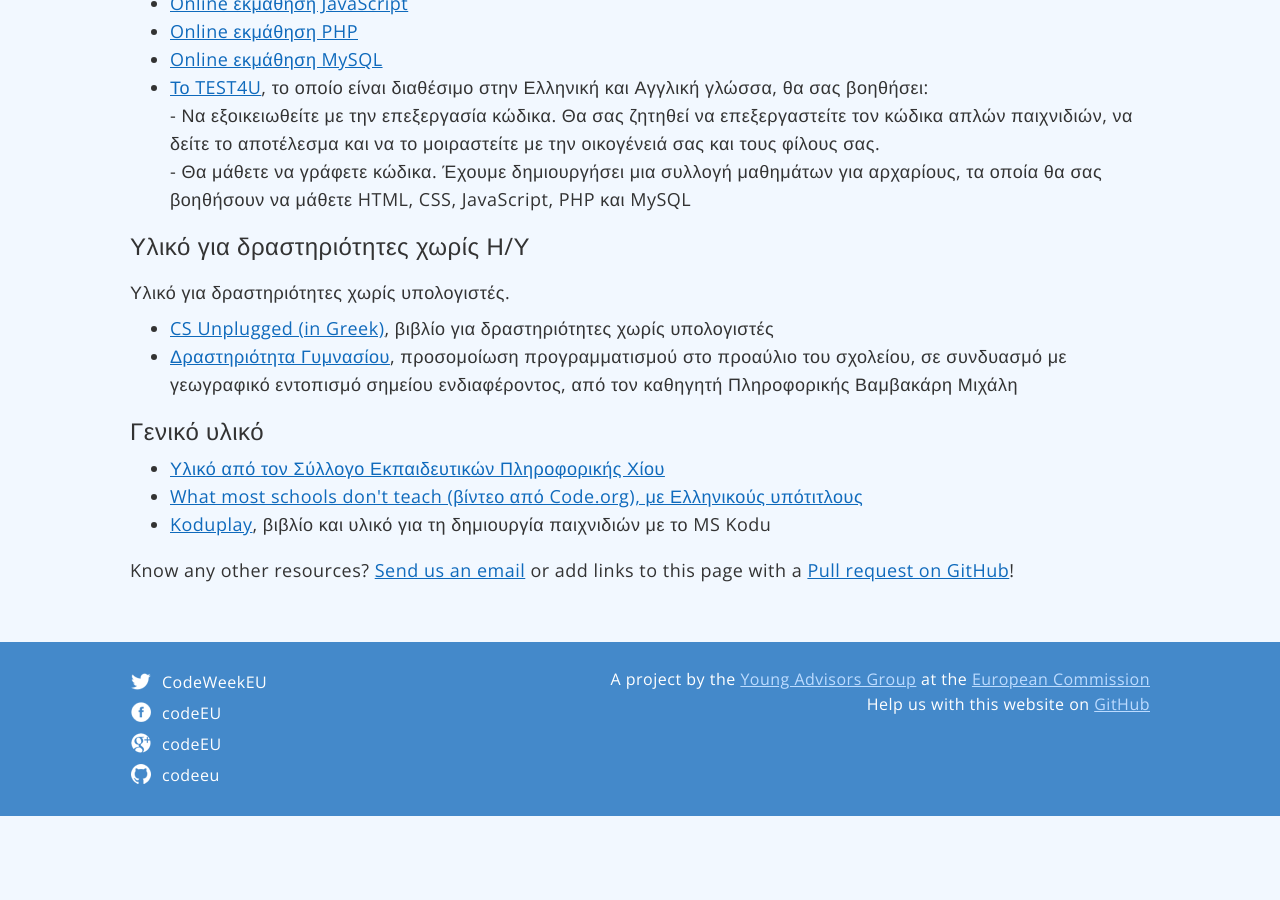
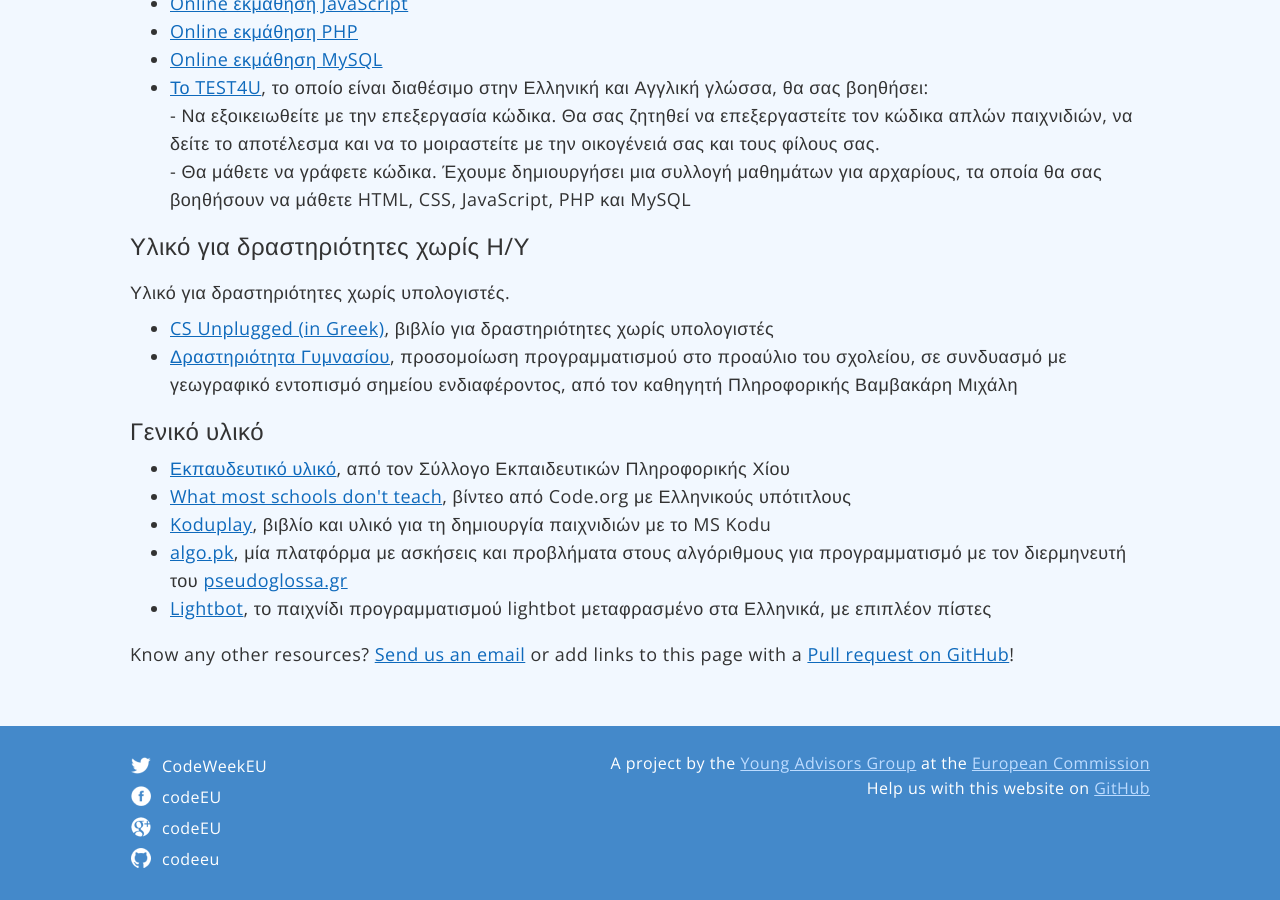
Before and after one commit to codeeu/codeeu.github.io, a Jekyll site: the page built from resources/greece/index.html, in a window 1280 px wide and 900 px high, scrolled down 1250 px. Built offline with Jekyll 4.4.1, drawn with Linux system fonts in a browser that asks for light colours; nearby versions of some CDN libraries; Markdown is read by kramdown in place of the engine named in the settings; before the commit the page ends 2066 px from its top, so only the background shows below that.

Commit message:
Update index.html
added 2 more resources

```diff
--- a/resources/greece/index.html
+++ b/resources/greece/index.html
@@ -61,9 +61,11 @@
 
   <h3>Γενικό υλικό</h3>
   <ul>
-    <li><a href="http://www.sepchiou.gr/">Υλικό από τον Σύλλογο Εκπαιδευτικών Πληροφορικής Χίου</a></li>
-    <li><a href="https://www.youtube.com/watch?v=M-mqHtFtXiI/">What most schools don't teach (βίντεο από Code.org), με Ελληνικούς υπότιτλους</a></li>
+    <li><a href="http://www.sepchiou.gr/">Εκπαυδευτικό υλικό</a>, από τον Σύλλογο Εκπαιδευτικών Πληροφορικής Χίου</li>
+    <li><a href="https://www.youtube.com/watch?v=M-mqHtFtXiI/">What most schools don't teach</a>, βίντεο από Code.org με Ελληνικούς υπότιτλους</li>
     <li><a href="http://www.koduplay.gr/">Koduplay</a>, βιβλίο και υλικό για τη δημιουργία παιχνιδιών με το MS Kodu</li>
+    <li><a href="http://algo.pk/">algo.pk</a>, μία πλατφόρμα με ασκήσεις και προβλήματα στους αλγόριθμους για προγραμματισμό με τον διερμηνευτή του <a href="http://www.pseudoglossa.gr/">pseudoglossa.gr</a></li>
+    <li><a href="http://lyk-tragaias.mysch.gr/lightbot/">Lightbot</a>, το παιχνίδι προγραμματισμού lightbot μεταφρασμένο στα Ελληνικά, με επιπλέον πίστες</li>
   </ul>
 
   <p>Know any other resources? <a href="mailto:{{site.contact.email}}">Send us an email</a> or add links to this page with a <a href="https://github.com/codeeu/codeeu.github.io">Pull request on GitHub</a>!</p>
```
